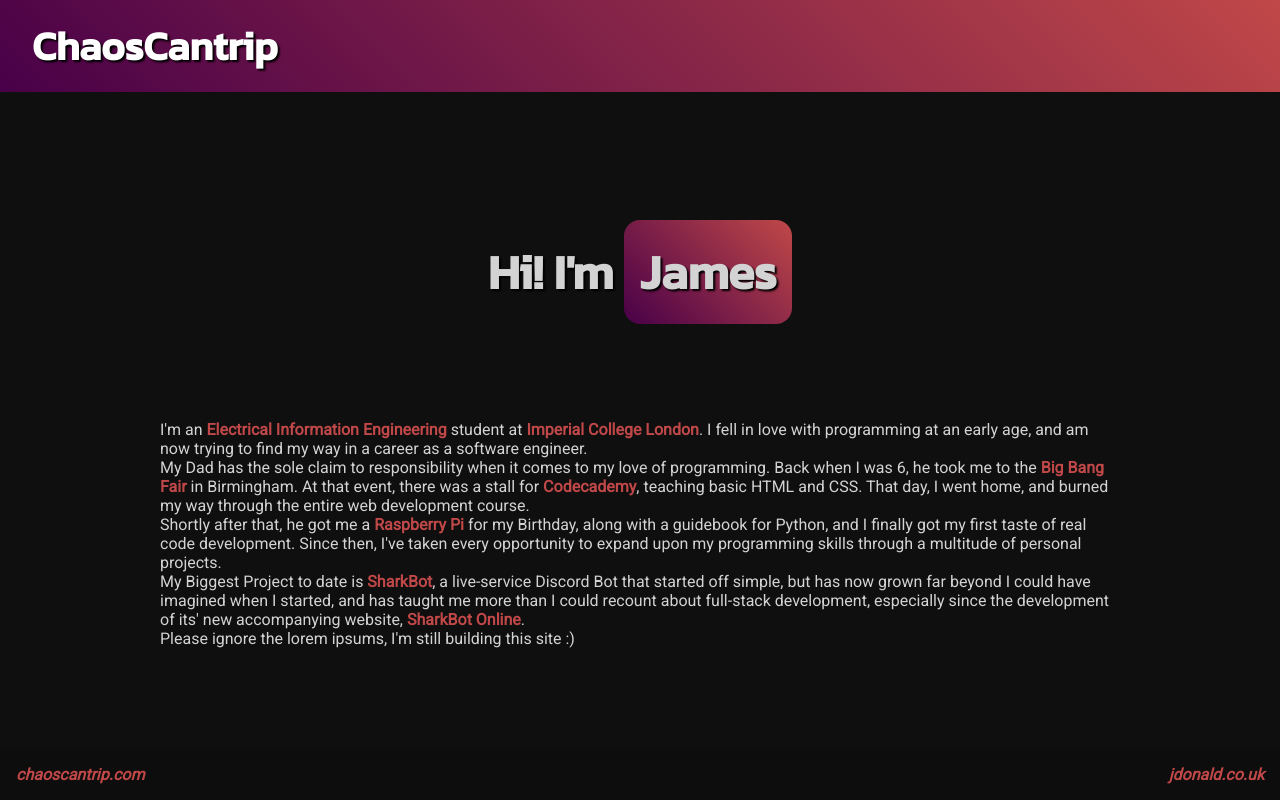
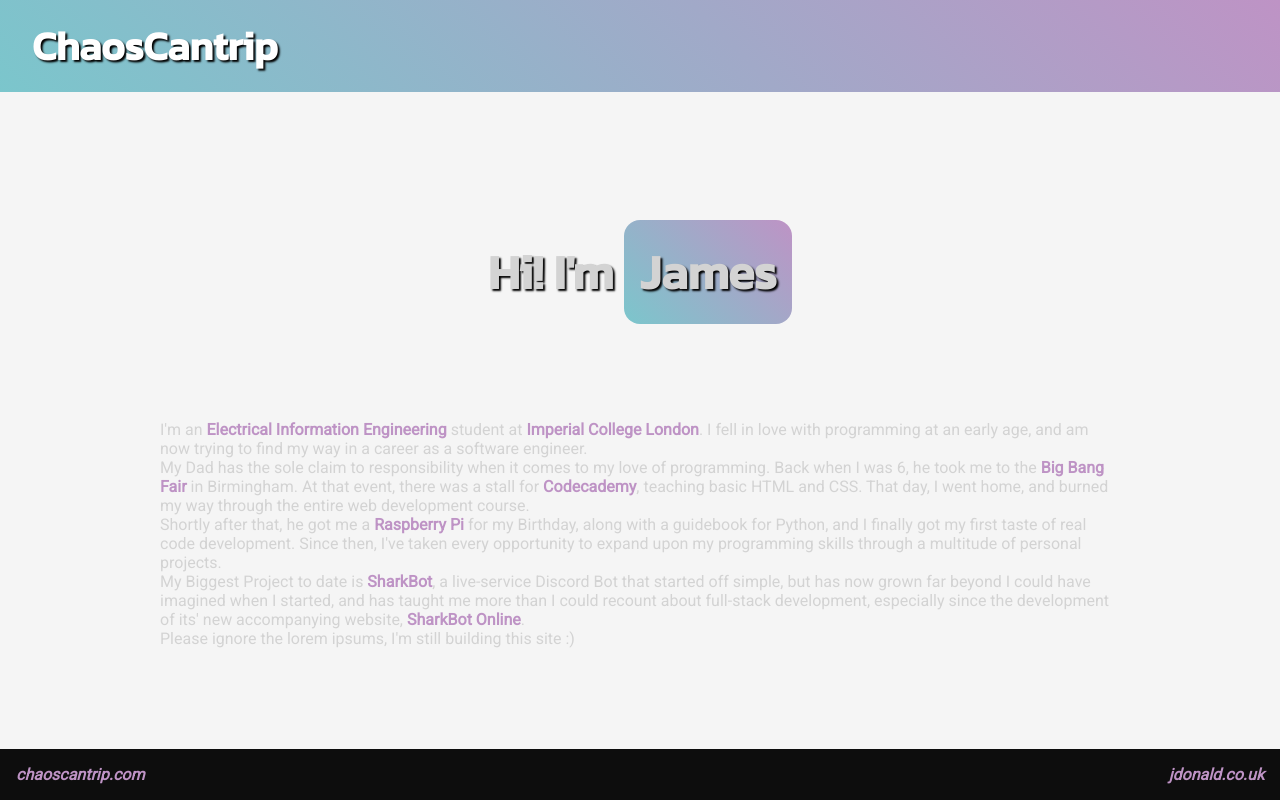
Before and after one commit to ChaosCantrip/Website, a Next.js app: page / in a window 1280 px wide. Built offline with nearby package versions, Linux system fonts and the light colour scheme.

Commit message:
Added handling of light colour schemes

```diff
--- a/styles/global.css
+++ b/styles/global.css
@@ -9,7 +9,6 @@ html, body {
 }
 
 body {
-    background: #0f0f0f;
     display: flex;
     flex-direction: column;
 }
--- a/styles/root.css
+++ b/styles/root.css
@@ -1,6 +1,21 @@
-:root {
-    --accent-color: #C04848;
-    --gradient-fallback: #C04848;
-    --gradient-browser-1: -webkit-linear-gradient(45deg, #480048, #C04848);
-    --gradient-browser-2: linear-gradient(45deg, #480048, #C04848);
+@media (prefers-color-scheme: light){
+    :root {
+        --accent-color: #BE93C5;
+        --gradient-fallback: #BE93C5;
+        --gradient-browser-1: -webkit-linear-gradient(45deg, #7BC6CC, #BE93C5);
+        --gradient-browser-2: linear-gradient(45deg, #7BC6CC, #BE93C5);
+        color: #000033;
+        background-color: #F5F5F5;
+    }
 }
+
+@media (prefers-color-scheme: dark) {
+    :root {
+        --accent-color: #C04848;
+        --gradient-fallback: #C04848;
+        --gradient-browser-1: -webkit-linear-gradient(45deg, #480048, #C04848);
+        --gradient-browser-2: linear-gradient(45deg, #480048, #C04848);
+        color: #F5F5F5;
+        background-color: #0f0f0f;
+    }
+}
```
